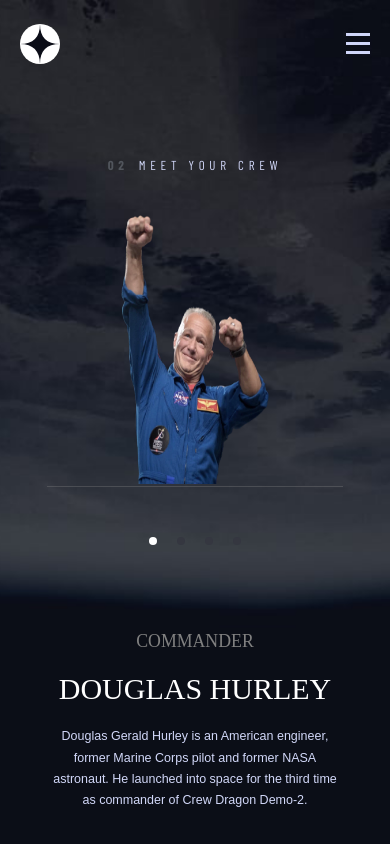
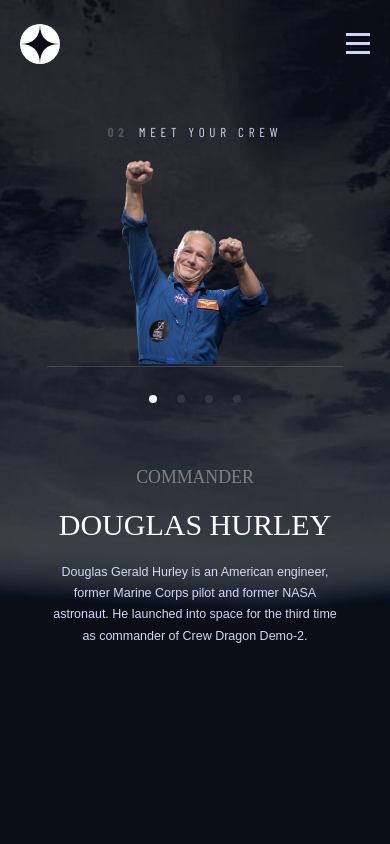
Before and after one commit to harishfuego33/FrontEnd-space-tour, a React (Create React App) app: page /crew in a window 390 px wide. Built offline with nearby package versions, Linux system fonts and the light colour scheme; a web font is replaced by a local one.

Commit message:
crew page bug fixed

```diff
--- a/sass/base/_mediaquery.scss
+++ b/sass/base/_mediaquery.scss
@@ -230,6 +230,7 @@
     gap: 3.5rem;
   }
   .crew_main {
+    grid-template-rows: min-content 0.1fr max-content 0.6fr;
     grid-template-areas:
       "crew-1"
       "crew-4 "
@@ -237,6 +238,7 @@
       "crew-2";
     text-align: center;
     margin-top: 12.4rem;
+    gap: 2rem;
   }
   .crew-hr {
     display: block;
--- a/src/index.css
+++ b/src/index.css
@@ -702,9 +702,11 @@
     gap: 3.5rem;
   }
   .crew_main {
+    grid-template-rows: min-content 0.1fr max-content 0.6fr;
     grid-template-areas: "crew-1" "crew-4 " "crew-3" "crew-2";
     text-align: center;
     margin-top: 12.4rem;
+    gap: 2rem;
   }
   .crew-hr {
     display: block;
```
Also changed, not shown: 1 other file (tests, documents, lock files or other folders).
